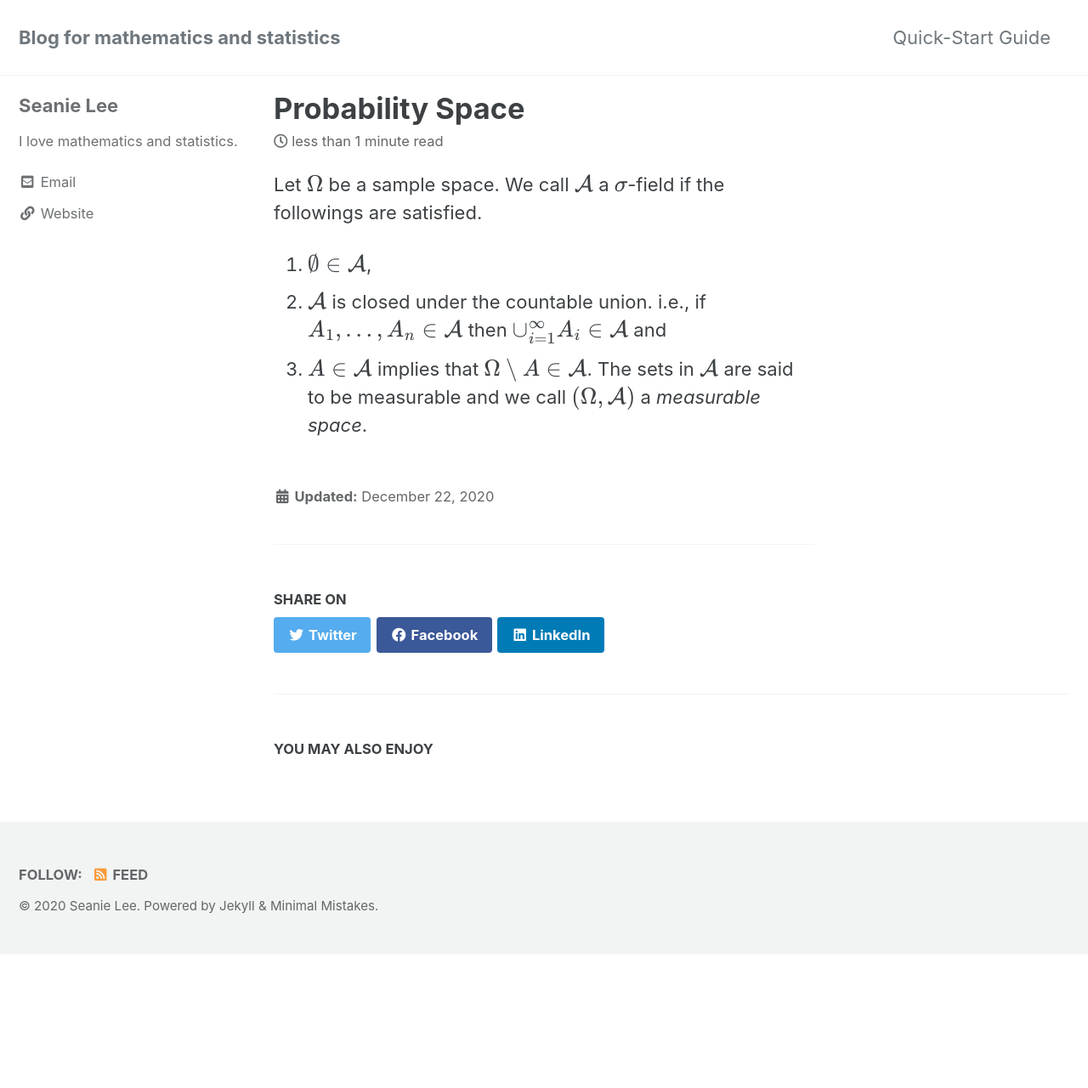
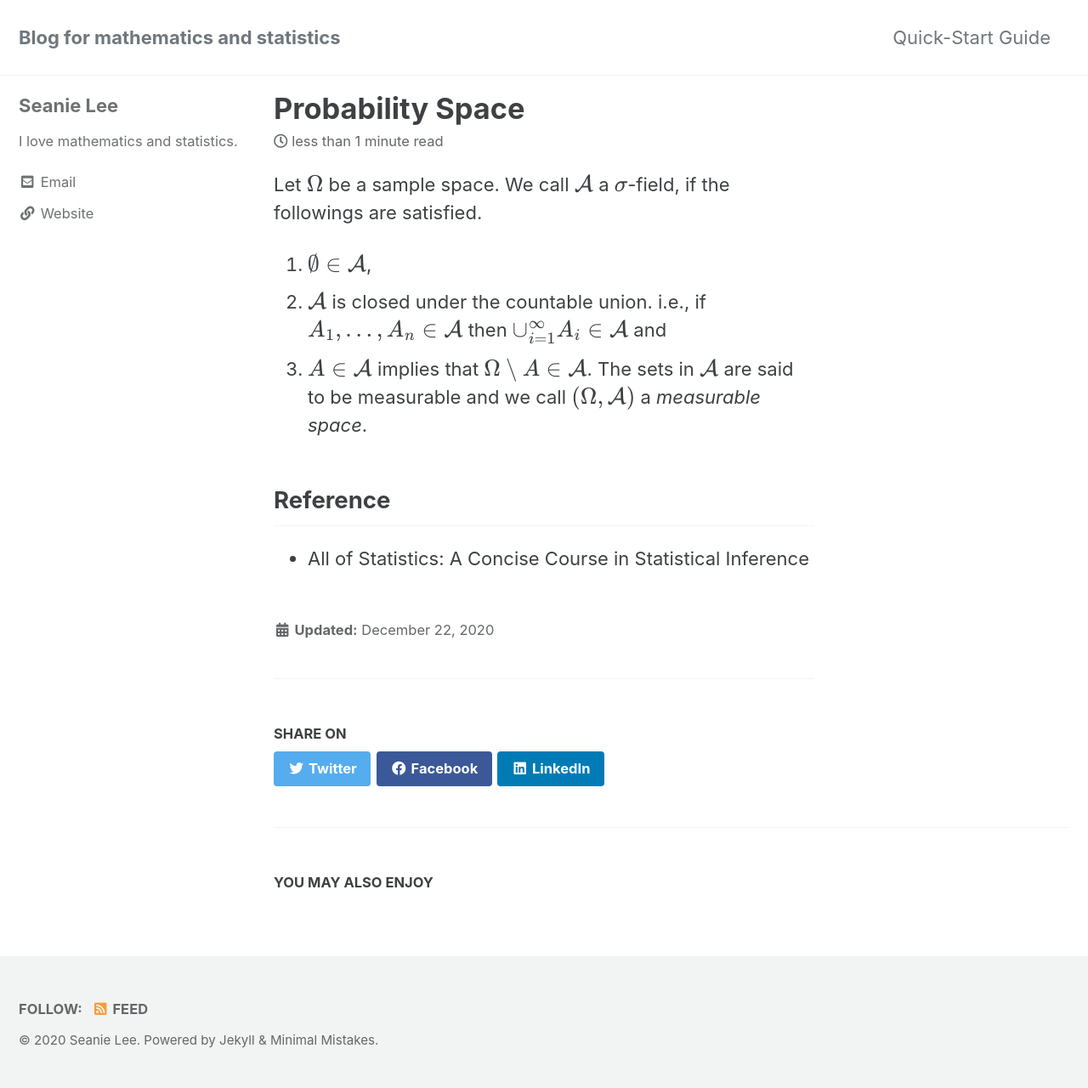
Before and after one commit to seanie12/blog, a Jekyll site: the page built from _posts/2020-12-22-first-post.md, in a window 1280 px wide. Shown: the whole page at 85% size. Built offline with Jekyll 4.4.1, drawn with Linux system fonts in a browser that asks for light colours; cached includes are drawn as plain includes; formulas are drawn with MathJax 3; before the commit the page ends 1122 px from its top, so only the background shows below that.

Commit message:
Update 2020-12-22-first-post.md

```diff
--- a/_posts/2020-12-22-first-post.md
+++ b/_posts/2020-12-22-first-post.md
@@ -6,8 +6,12 @@ use_math: true
 
 
 
-Let $\Omega$ be a sample space. We call $\mathcal{A}$ a $\sigma$-field if the followings are satisfied.
+Let $\Omega$ be a sample space. We call $\mathcal{A}$ a $\sigma$-field, if the followings are satisfied.
 1. $\emptyset \in \mathcal{A}$,
 2. $\mathcal{A}$ is closed under the countable union. i.e., if $A_1, \ldots, A_n \in \mathcal{A}$ then $\cup_{i=1}^\infty A_i \in \mathcal{A}$ and
 3. $A \in \mathcal{A}$ implies that $\Omega \setminus A \in \mathcal{A}$.
 The sets in $\mathcal{A}$ are said to be measurable and we call $(\Omega, \mathcal{A})$ a *measurable space*.
+
+
+## Reference
+- All of Statistics: A Concise Course in Statistical Inference
```
